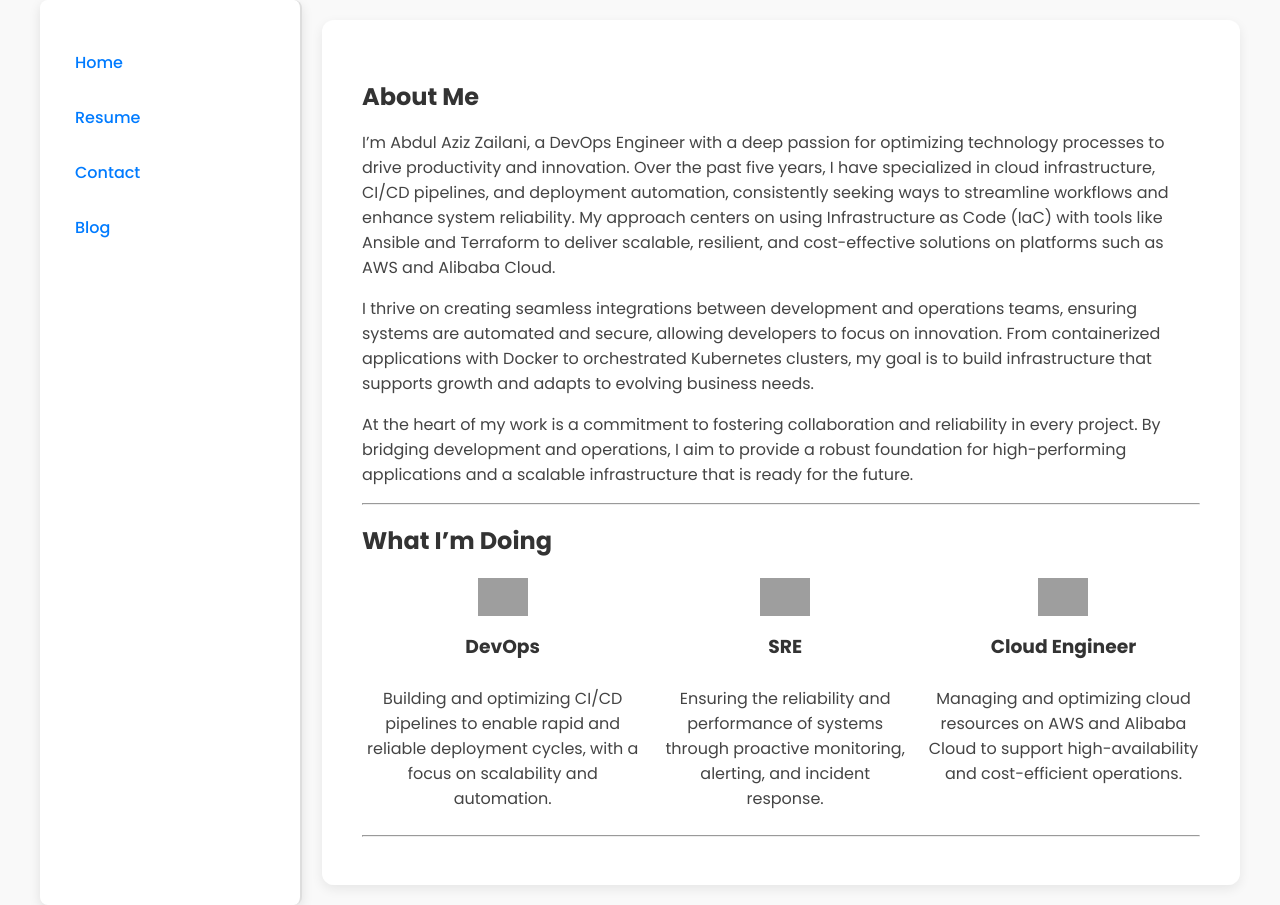
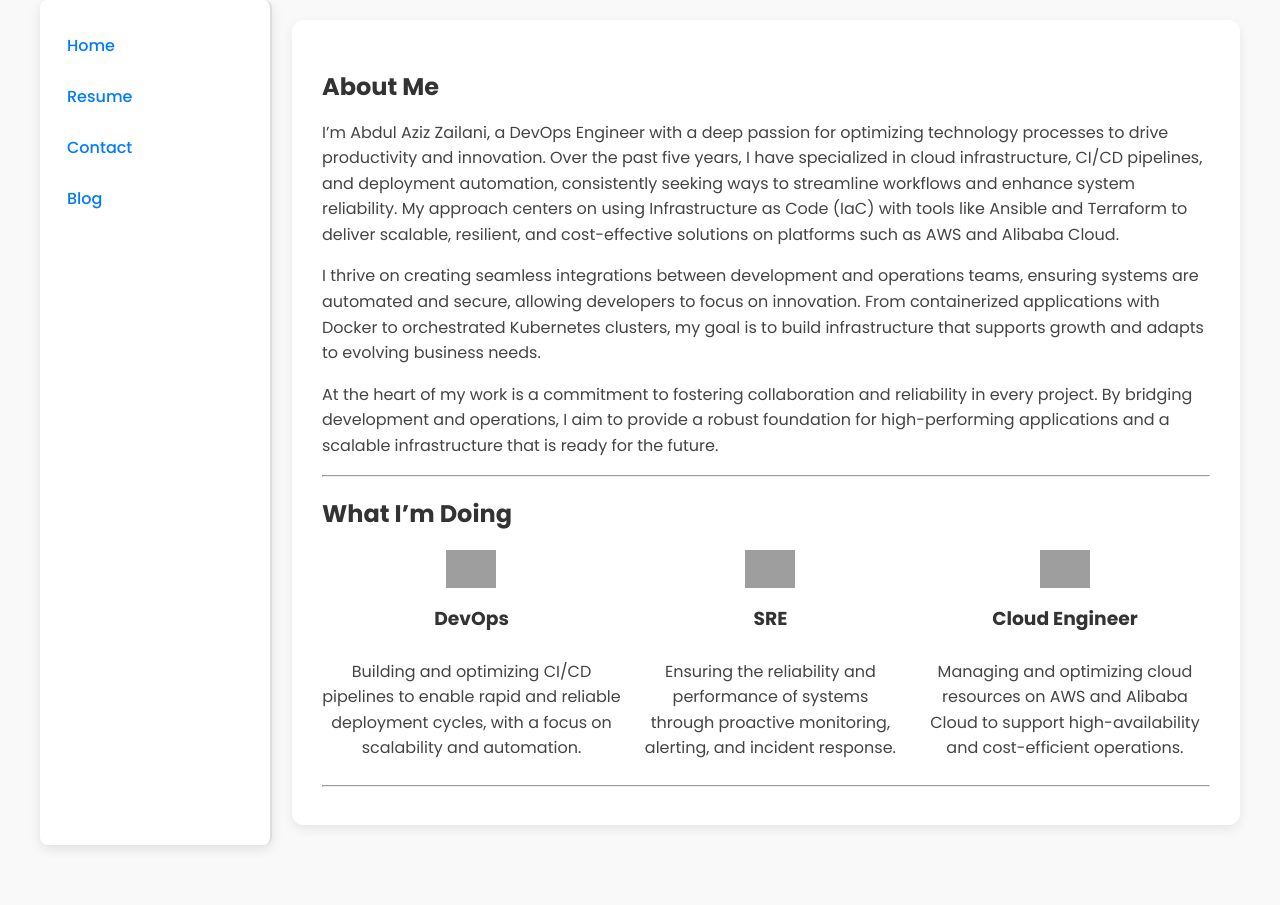
Before and after one commit to azizzailani/azizzailani.github.io, a Jekyll site: the page built from index.md, in a window 1280 px wide. Built offline with Jekyll 4.4.1, drawn with Linux system fonts in a browser that asks for light colours; grey boxes are pictures that could not be loaded.

Commit message:
💄 style: adjust styling for header, navbar links, and main content
- Update width of header to 200px
- Adjust padding in header for proportional sizing
- Reduce margin-top in nav to 10px
- Modify padding in nav links for better design
- Add color transition on hover for nav links
- Change color to #0056b3 on nav link hover
- Decrease padding in main content for a more suitable reading mode
- Increase line-height in main content for better readability

```diff
--- a/assets/css/style.css
+++ b/assets/css/style.css
@@ -32,12 +32,12 @@ body {
 
 /* Header */
 header {
-    width: 220px;
-    /* Lebar header pada desktop */
+    width: 200px;
+    /* Lebar header */
     background-color: #ffffff;
     /* Warna latar belakang header */
-    padding: 20px;
-    /* Padding yang lebih besar */
+    padding: 15px;
+    /* Padding yang lebih kecil untuk ukuran lebih proporsional */
     border-right: 2px solid #ddd;
     /* Garis pemisah di sebelah kanan */
     border-radius: 8px;
@@ -60,7 +60,7 @@ nav {
     /* Navbar secara vertikal */
     gap: 10px;
     /* Jarak antar tautan */
-    margin-top: 20px;
+    margin-top: 10px;
     /* Margin atas untuk spasi */
 }
 
@@ -71,11 +71,11 @@ nav a {
     /* Menghilangkan garis bawah */
     font-weight: 500;
     /* Ketebalan font */
-    padding: 10px 15px;
-    /* Padding yang lebih besar */
+    padding: 8px 12px;
+    /* Padding untuk tautan */
     border-radius: 5px;
     /* Sudut melengkung */
-    transition: background 0.3s, transform 0.3s;
+    transition: background 0.3s, transform 0.3s, color 0.3s;
     /* Efek transform */
 }
 
@@ -84,14 +84,16 @@ nav a:hover {
     /* Efek latar belakang saat hover */
     transform: scale(1.05);
     /* Efek zoom saat hover */
+    color: #0056b3;
+    /* Ubah warna teks saat hover */
 }
 
 /* Konten Utama */
 main {
     flex: 1;
     /* Agar main mengambil sisa ruang di sebelah kanan */
-    padding: 40px;
-    /* Padding yang sesuai */
+    padding: 30px;
+    /* Padding yang sesuai untuk reading mode */
     background-color: rgba(255, 255, 255, 0.95);
     /* Latar belakang putih transparan untuk konten utama */
     border-radius: 12px;
@@ -100,6 +102,8 @@ main {
     /* Bayangan */
     margin: 20px 0;
     /* Margin untuk memberi ruang dari tepi layar */
+    line-height: 1.6;
+    /* Jarak antar baris yang lebih besar untuk kenyamanan */
 }
 
 /* Judul Seksi */
```
